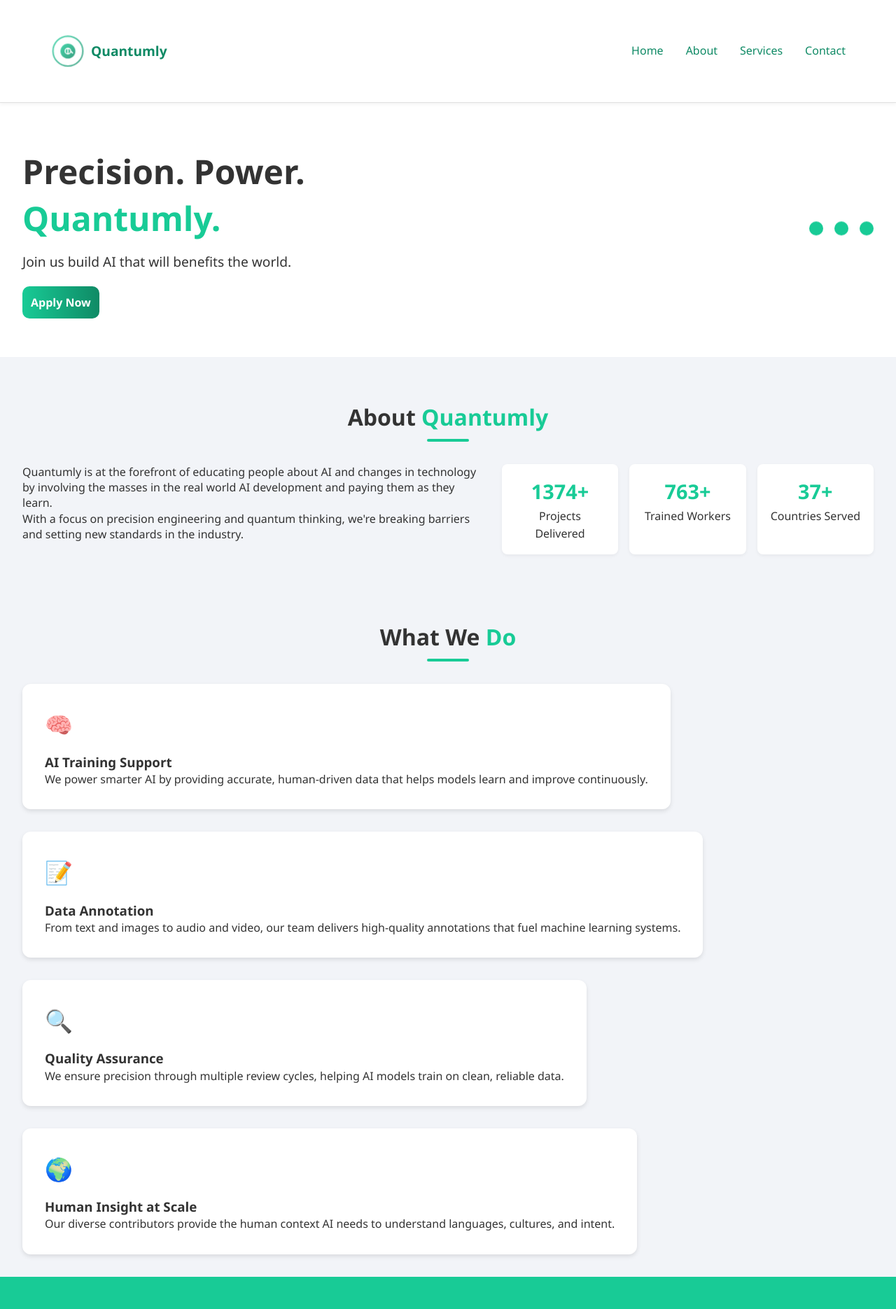
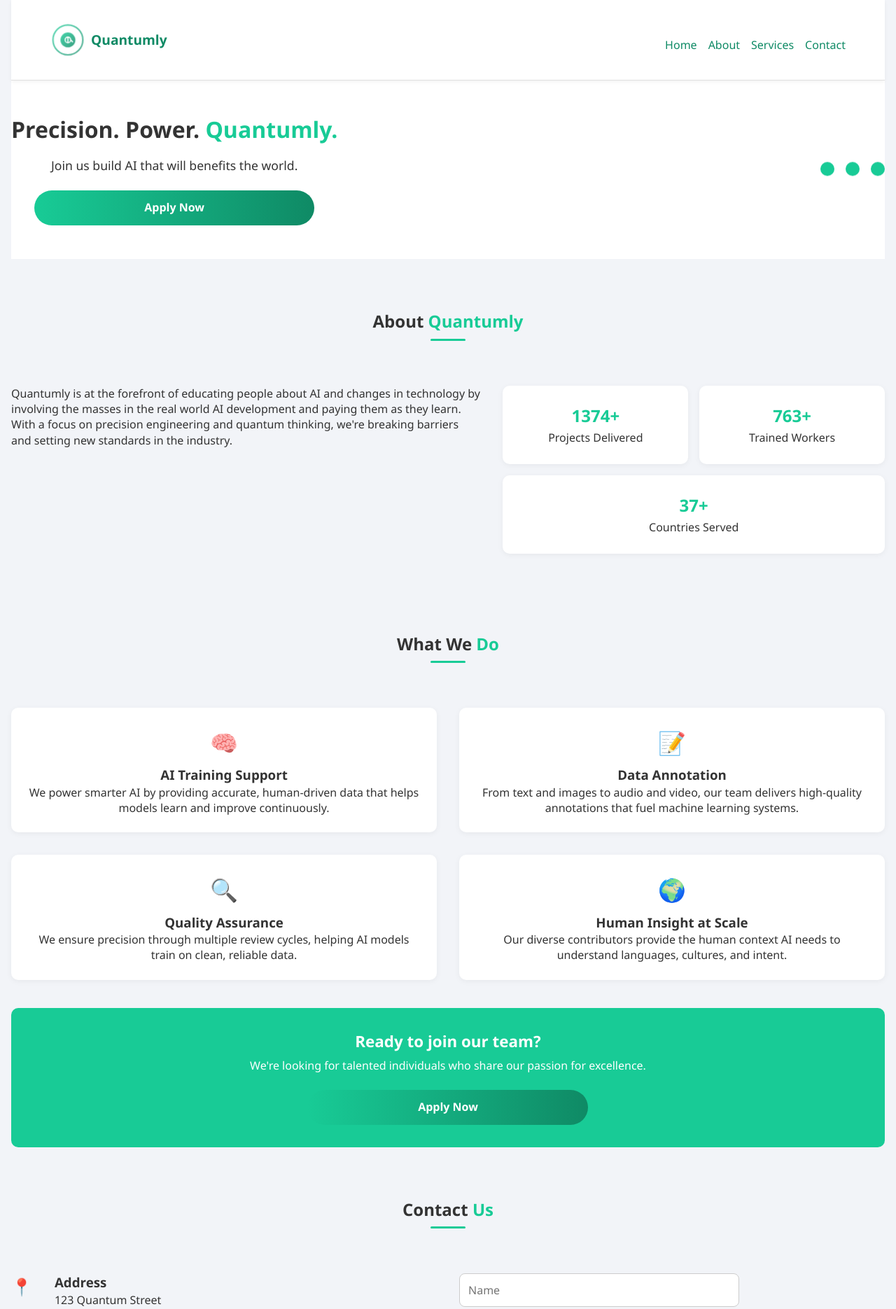
Before and after one commit to muangemutunga/shaka, a Flask app: page / in a window 1280 px wide. Shown: the top 1870 px of the page at 70% size. Run offline with Flask 3, Linux system fonts and the light colour scheme.

Commit message:
Update styles.css

```diff
--- a/static/styles.css
+++ b/static/styles.css
@@ -1570,3 +1570,260 @@ h1, h2, h3, p {
         align-items: center;
     }
 }
+
+
+
+/* styles.css */
+
+/* Base Reset */
+* {
+    margin: 0;
+    padding: 0;
+    box-sizing: border-box;
+}
+
+body {
+    font-family: 'Helvetica Neue', sans-serif;
+    background-color: #f2f4f8;
+    color: #333;
+    line-height: 1.6;
+    padding: 0 1rem;
+}
+
+a {
+    text-decoration: none;
+    color: #18cb96;
+}
+
+header {
+    background-color: white;
+    padding: 1rem 0;
+    box-shadow: 0 2px 5px rgba(0,0,0,0.05);
+    position: sticky;
+    top: 0;
+    z-index: 10;
+}
+
+.logo {
+    display: flex;
+    align-items: center;
+    gap: 0.5rem;
+    font-size: 1.25rem;
+    font-weight: bold;
+    color: #18cb96;
+}
+
+nav ul {
+    display: flex;
+    flex-direction: column;
+    list-style: none;
+    gap: 1rem;
+    margin-top: 1rem;
+}
+
+nav ul li a {
+    font-weight: 500;
+    font-size: 1rem;
+}
+
+/* Hero Section */
+#hero {
+    text-align: center;
+    padding: 3rem 0;
+}
+
+.hero-content h1 {
+    font-size: 2rem;
+    margin-bottom: 1rem;
+}
+
+.hero-content .highlight {
+    color: #18cb96;
+}
+
+.hero-content p {
+    font-size: 1.1rem;
+    margin-bottom: 1.5rem;
+}
+
+.cta-button {
+    background-color: #18cb96;
+    color: white;
+    border: none;
+    padding: 0.75rem 1.5rem;
+    border-radius: 30px;
+    font-size: 1rem;
+    font-weight: bold;
+    transition: background-color 0.3s ease;
+    display: inline-block;
+}
+
+.cta-button:hover {
+    background-color: #13a77c;
+}
+
+/* Section Styles */
+section {
+    padding: 2.5rem 0;
+}
+
+.section-header h2 {
+    text-align: center;
+    font-size: 1.5rem;
+    margin-bottom: 0.5rem;
+}
+
+.section-divider {
+    height: 3px;
+    width: 50px;
+    background: #18cb96;
+    margin: 0 auto 2rem;
+    border-radius: 2px;
+}
+
+/* About and Services */
+.about-content, .services-grid {
+    display: flex;
+    flex-direction: column;
+    gap: 2rem;
+}
+
+.stat-item, .service-card {
+    background: white;
+    padding: 1.5rem;
+    border-radius: 10px;
+    box-shadow: 0 2px 8px rgba(0,0,0,0.05);
+    text-align: center;
+}
+
+.stat-number {
+    font-size: 1.5rem;
+    color: #18cb96;
+    font-weight: bold;
+}
+
+.service-icon {
+    font-size: 2rem;
+    margin-bottom: 0.5rem;
+}
+
+/* CTA Band */
+#cta-band {
+    background-color: #18cb96;
+    color: white;
+    text-align: center;
+    padding: 2rem 1rem;
+    border-radius: 10px;
+}
+
+#cta-band h2 {
+    font-size: 1.4rem;
+    margin-bottom: 0.5rem;
+}
+
+/* Contact Section */
+.contact-container {
+    display: flex;
+    flex-direction: column;
+    gap: 2rem;
+}
+
+.contact-item {
+    display: flex;
+    gap: 1rem;
+    align-items: flex-start;
+}
+
+.contact-icon {
+    font-size: 1.5rem;
+    color: #18cb96;
+}
+
+.contact-form input,
+.contact-form textarea {
+    width: 100%;
+    padding: 0.75rem;
+    margin-bottom: 1rem;
+    border: 1px solid #ccc;
+    border-radius: 8px;
+    font-size: 1rem;
+    resize: vertical;
+}
+
+/* Footer */
+footer {
+    background: white;
+    padding: 2rem 1rem;
+    text-align: center;
+    border-top: 1px solid #ddd;
+}
+
+.footer-content {
+    display: flex;
+    flex-direction: column;
+    gap: 2rem;
+}
+
+.footer-logo {
+    display: flex;
+    align-items: center;
+    justify-content: center;
+    gap: 0.5rem;
+    color: #18cb96;
+    font-weight: bold;
+}
+
+.footer-links {
+    display: flex;
+    flex-direction: column;
+    gap: 1.5rem;
+    text-align: left;
+}
+
+.footer-column h4 {
+    margin-bottom: 0.5rem;
+    font-size: 1rem;
+}
+
+.footer-column ul {
+    list-style: none;
+    padding: 0;
+}
+
+.footer-column ul li a {
+    color: #555;
+    font-size: 0.95rem;
+}
+
+.footer-bottom {
+    margin-top: 2rem;
+    font-size: 0.85rem;
+    color: #888;
+}
+
+/* Mobile Responsiveness (already built-in by layout, just confirm breakpoints if needed) */
+@media (min-width: 768px) {
+    nav ul {
+        flex-direction: row;
+        justify-content: center;
+    }
+
+    .about-content, .services-grid, .contact-container {
+        flex-direction: row;
+        flex-wrap: wrap;
+        justify-content: space-between;
+    }
+
+    .stat-item, .service-card {
+        flex: 1 1 calc(50% - 1rem);
+    }
+
+    .contact-info, .contact-form {
+        flex: 1 1 48%;
+    }
+
+    .footer-links {
+        flex-direction: row;
+        justify-content: space-between;
+    }
+}
```
